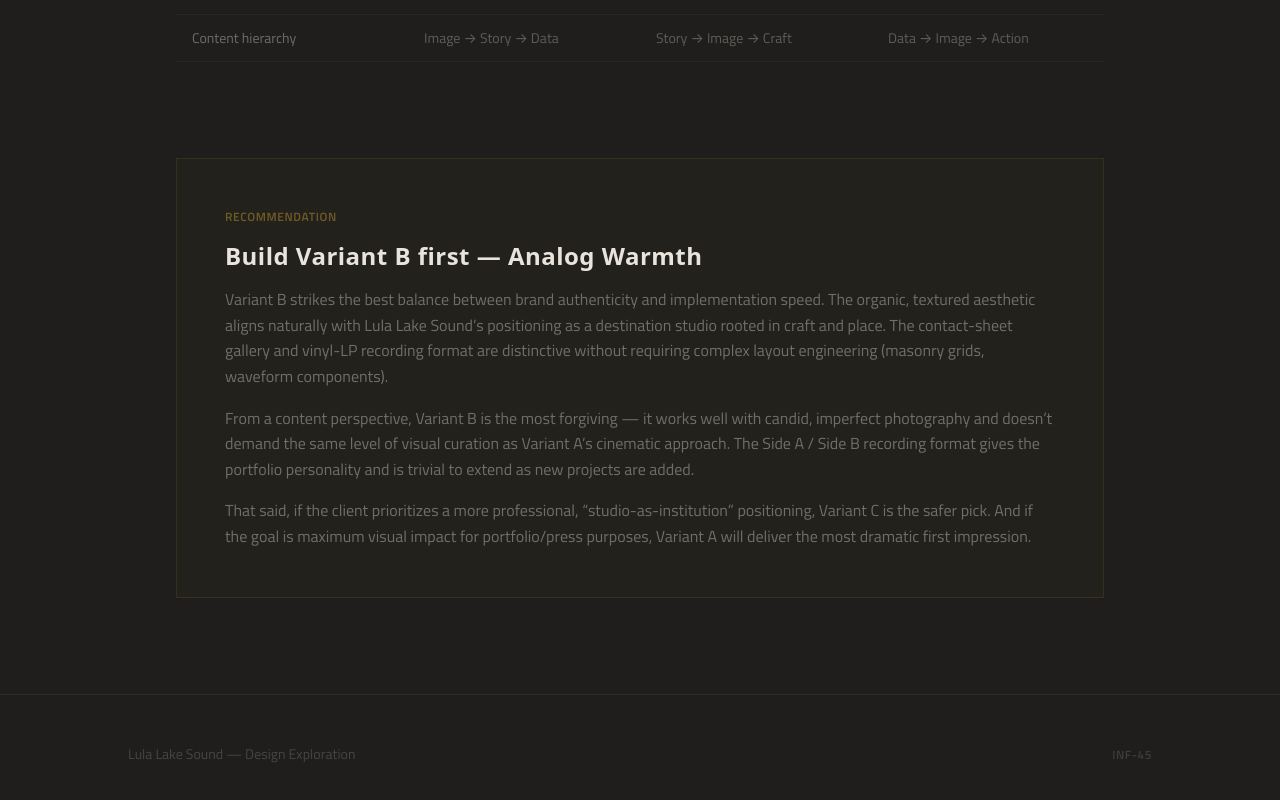
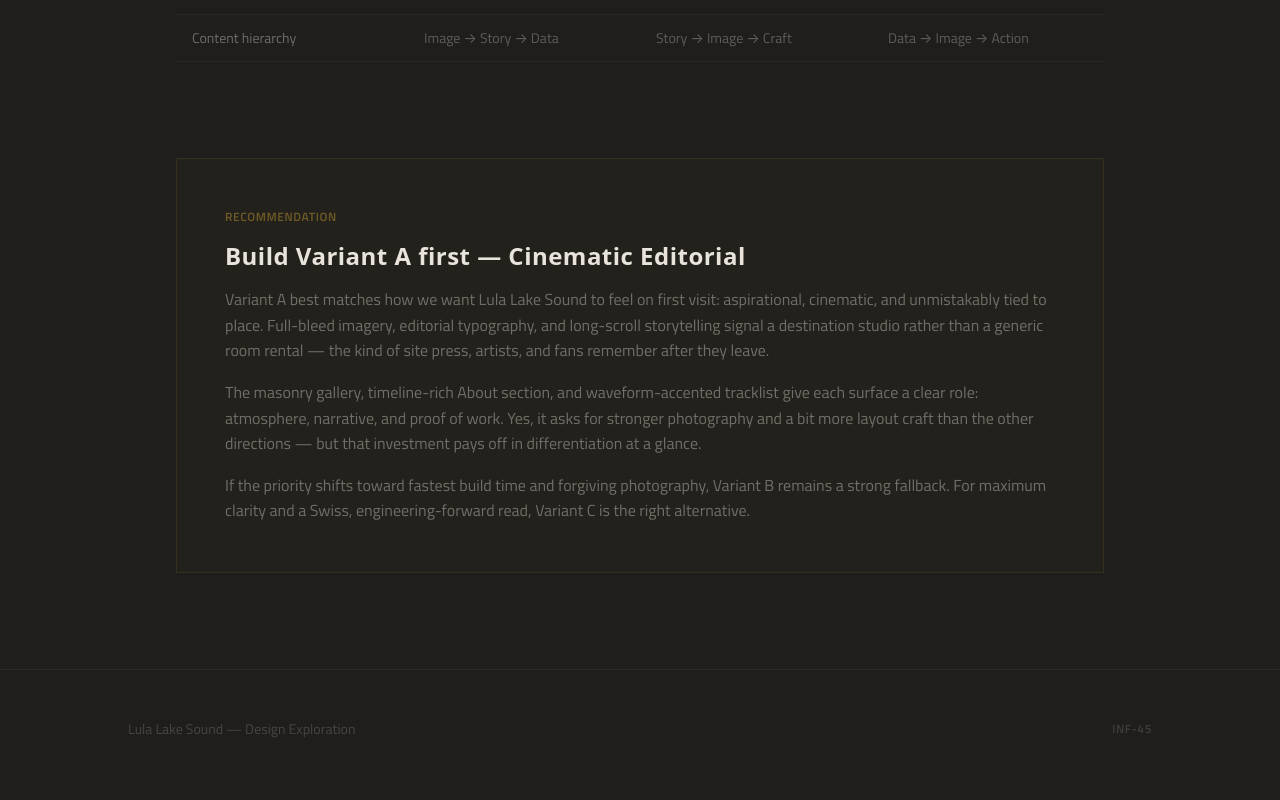
Before and after one commit to wrowston/lula-lake-sound, a Next.js app: page /design in a window 1280 px wide. Shown: the part 2781-3581 px from the top of the page. Built offline with nearby package versions, Linux system fonts and the light colour scheme; a web font is replaced by a local one.

Commit message:
design: recommend Variant A (Cinematic Editorial) on index
Made-with: Cursor

```diff
--- a/src/app/design/page.tsx
+++ b/src/app/design/page.tsx
@@ -200,27 +200,25 @@ export default function DesignIndexPage() {
         <div className="border border-gold/15 bg-gold/[0.03] p-8 md:p-12">
           <p className="label-text text-gold/60 tracking-[0.2em] mb-4 text-[10px]">Recommendation</p>
           <h3 className="headline-secondary text-warm-white text-xl md:text-2xl mb-4">
-            Build Variant B first — Analog Warmth
+            Build Variant A first — Cinematic Editorial
           </h3>
           <div className="space-y-4 body-text text-ivory/50 leading-[1.8]">
             <p>
-              Variant B strikes the best balance between brand authenticity and implementation
-              speed. The organic, textured aesthetic aligns naturally with Lula Lake Sound&rsquo;s
-              positioning as a destination studio rooted in craft and place. The contact-sheet
-              gallery and vinyl-LP recording format are distinctive without requiring complex
-              layout engineering (masonry grids, waveform components).
+              Variant A best matches how we want Lula Lake Sound to feel on first visit: aspirational,
+              cinematic, and unmistakably tied to place. Full-bleed imagery, editorial typography,
+              and long-scroll storytelling signal a destination studio rather than a generic room
+              rental — the kind of site press, artists, and fans remember after they leave.
             </p>
             <p>
-              From a content perspective, Variant B is the most forgiving — it works well
-              with candid, imperfect photography and doesn&rsquo;t demand the same level of
-              visual curation as Variant A&rsquo;s cinematic approach. The Side A / Side B
-              recording format gives the portfolio personality and is trivial to extend
-              as new projects are added.
+              The masonry gallery, timeline-rich About section, and waveform-accented tracklist
+              give each surface a clear role: atmosphere, narrative, and proof of work. Yes, it asks
+              for stronger photography and a bit more layout craft than the other directions — but
+              that investment pays off in differentiation at a glance.
             </p>
             <p>
-              That said, if the client prioritizes a more professional, &ldquo;studio-as-institution&rdquo;
-              positioning, Variant C is the safer pick. And if the goal is maximum visual impact
-              for portfolio/press purposes, Variant A will deliver the most dramatic first impression.
+              If the priority shifts toward fastest build time and forgiving photography, Variant B
+              remains a strong fallback. For maximum clarity and a Swiss, engineering-forward read,
+              Variant C is the right alternative.
             </p>
           </div>
         </div>
```
